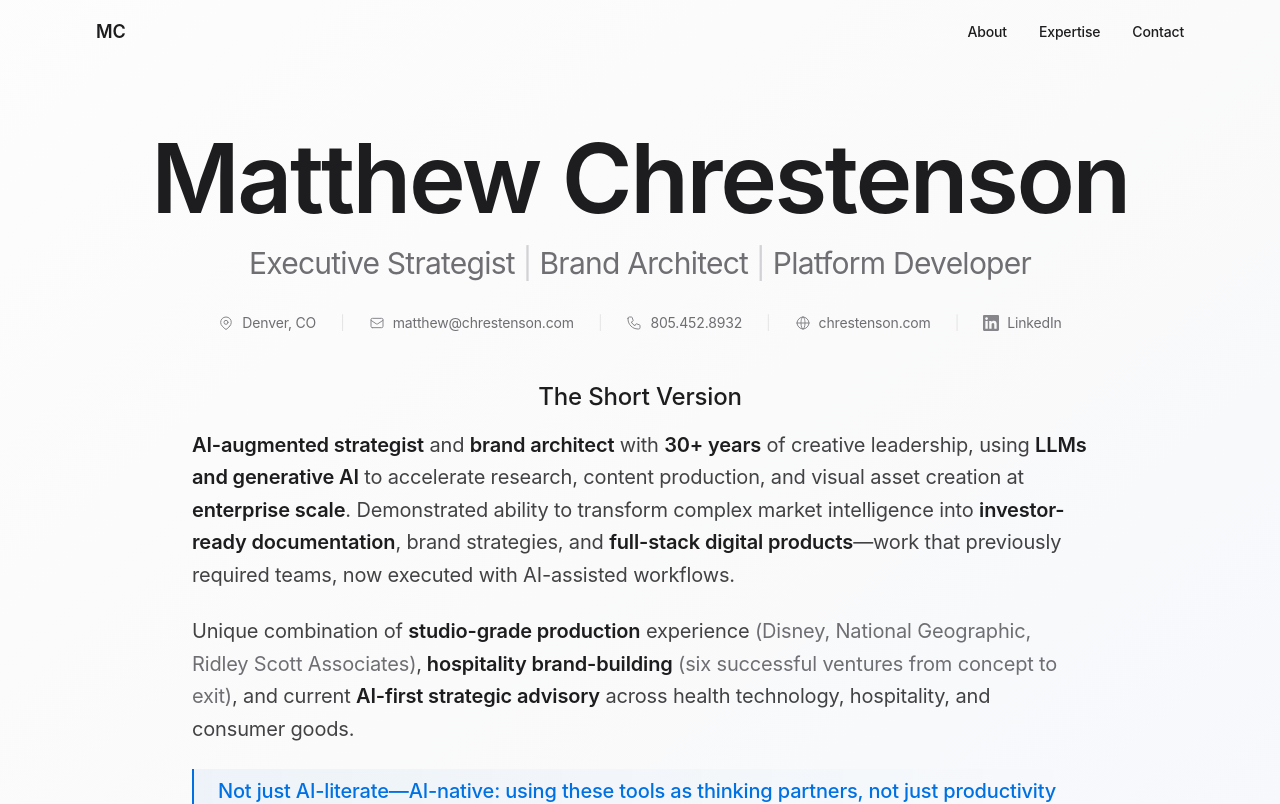
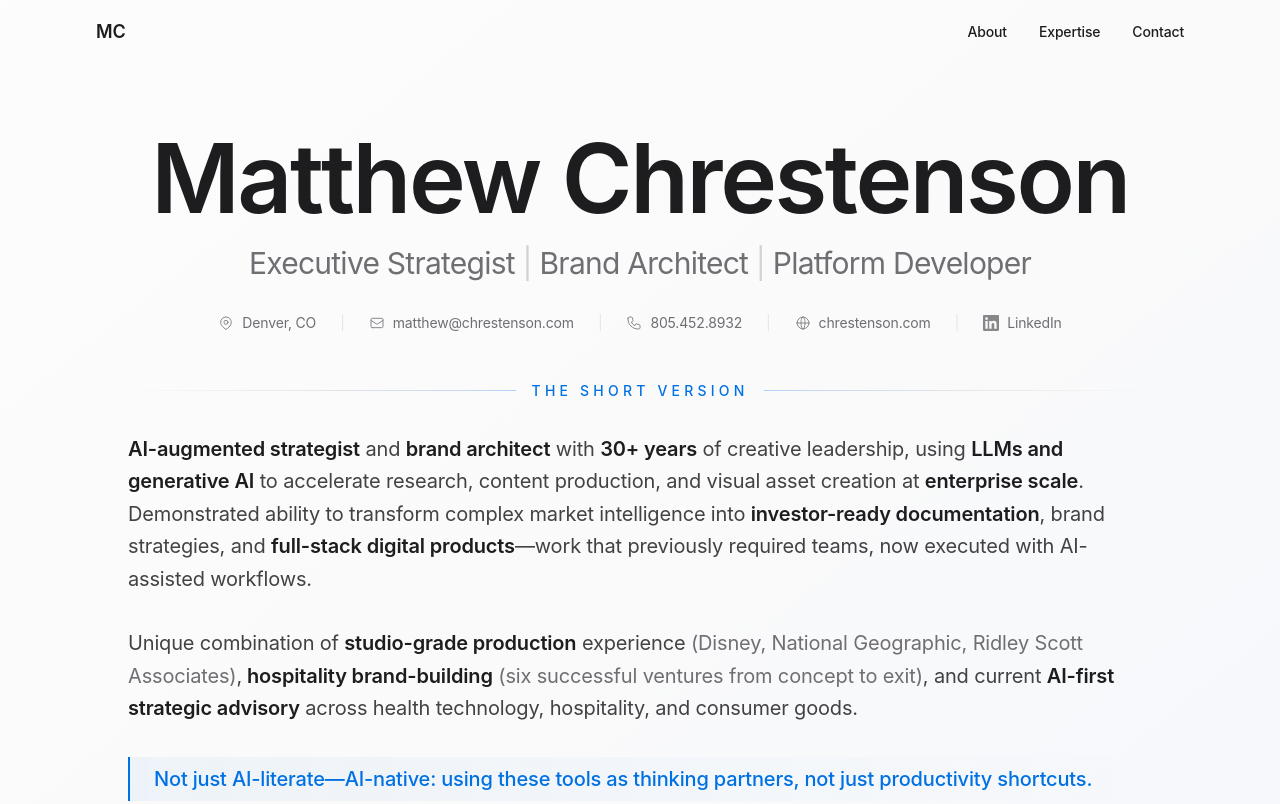
Before and after one commit to Mx7Zero/chrestenson.2026, a React (Vite) app in the folder fix/: page / in a window 1280 px wide. Shown: the top 804 px of the page. Built offline with nearby package versions, Linux system fonts and the light colour scheme.

Commit message:
Hero: Full width summary section, styled 'The Short Version' heading with lines

```diff
--- a/fix/src/components/Hero.tsx
+++ b/fix/src/components/Hero.tsx
@@ -169,15 +169,21 @@ export const Hero = () => {
         {/* Executive Summary */}
         <div
           ref={summaryRef}
-          className="space-y-6 text-lg md:text-xl text-[#424245] max-w-4xl mx-auto leading-relaxed mb-12 text-left"
+          className="space-y-8 text-lg md:text-xl text-[#424245] w-full max-w-6xl mx-auto leading-relaxed mb-12"
         >
-          <p className="font-medium text-[#1D1D1F] text-xl md:text-2xl mb-4 text-center">
-            The Short Version
-          </p>
-          <p>
+          {/* Cool heading treatment */}
+          <div className="flex items-center justify-center gap-4 mb-8">
+            <div className="h-px flex-1 bg-gradient-to-r from-transparent via-[#E5E5E5] to-[#0071E3]/30" />
+            <span className="text-xs md:text-sm font-medium tracking-[0.3em] uppercase text-[#0071E3]">
+              The Short Version
+            </span>
+            <div className="h-px flex-1 bg-gradient-to-l from-transparent via-[#E5E5E5] to-[#0071E3]/30" />
+          </div>
+
+          <p className="text-left">
             <span className="font-semibold text-[#1D1D1F]">AI-augmented strategist</span> and <span className="font-semibold text-[#1D1D1F]">brand architect</span> with <span className="font-semibold text-[#1D1D1F]">30+ years</span> of creative leadership, using <span className="font-semibold text-[#1D1D1F]">LLMs and generative AI</span> to accelerate research, content production, and visual asset creation at <span className="font-semibold text-[#1D1D1F]">enterprise scale</span>. Demonstrated ability to transform complex market intelligence into <span className="font-semibold text-[#1D1D1F]">investor-ready documentation</span>, brand strategies, and <span className="font-semibold text-[#1D1D1F]">full-stack digital products</span>—work that previously required teams, now executed with AI-assisted workflows.
           </p>
-          <p>
+          <p className="text-left">
             Unique combination of <span className="font-semibold text-[#1D1D1F]">studio-grade production</span> experience{' '}
             <span className="text-[#6E6E73]">(Disney, National Geographic, Ridley Scott Associates)</span>,
             <span className="font-semibold text-[#1D1D1F]"> hospitality brand-building</span>{' '}
```
